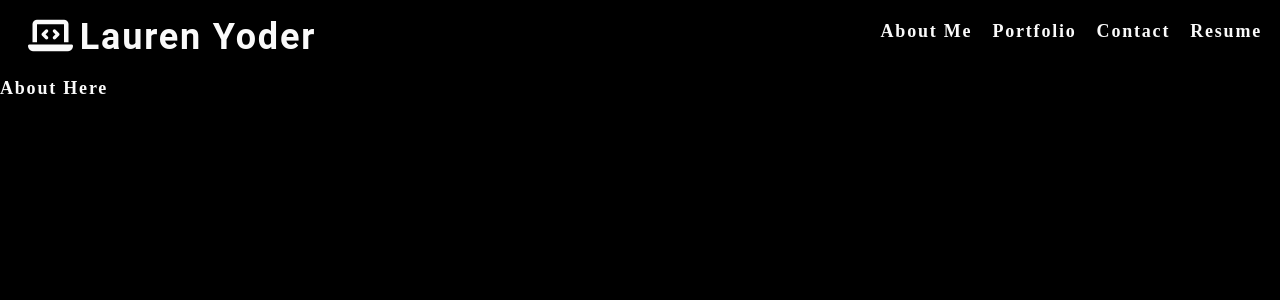
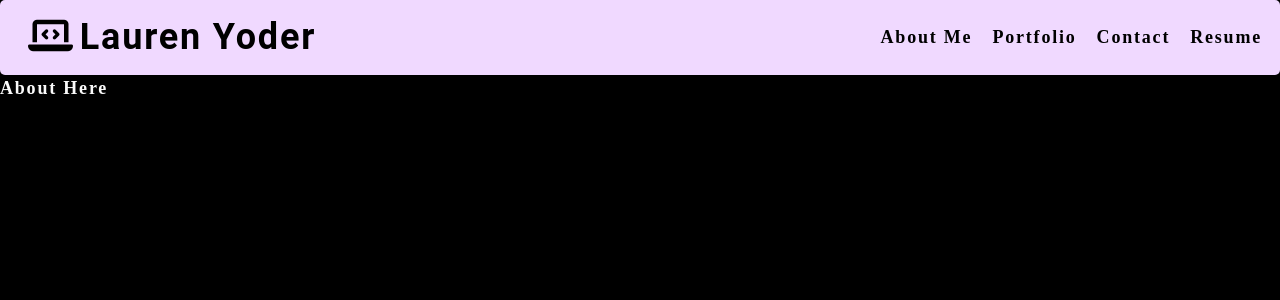
Before and after one commit to lrodenyoder/react-portfolio, a React (Create React App) app: page / in a window 1280 px wide. Shown: the top 300 px of the page. Built offline with nearby package versions, Linux system fonts and the light colour scheme.

Commit message:
finish styling header/nav

```diff
--- a/src/components/Nav.js
+++ b/src/components/Nav.js
@@ -8,7 +8,7 @@ function Nav({ currentPage, handlePageChange }) {
   return (
     <nav>
       <ul className="flex-row">
-        <li className="mx-1">
+        <li className="mx-1 nav-item">
           <a
             href="#about"
             onClick={() => handlePageChange("About")}
@@ -17,7 +17,7 @@ function Nav({ currentPage, handlePageChange }) {
             About Me
           </a>
         </li>
-        <li className="mx-1">
+        <li className="mx-1 nav-item">
           <a
             href="#portfolio"
             onClick={() => handlePageChange("Portfolio")}
@@ -26,7 +26,7 @@ function Nav({ currentPage, handlePageChange }) {
             Portfolio
           </a>
         </li>
-        <li className="mx-1">
+        <li className="mx-1 nav-item">
           <a
             href="#contact"
             onClick={() => handlePageChange("Contact")}
@@ -35,7 +35,7 @@ function Nav({ currentPage, handlePageChange }) {
             Contact
           </a>
         </li>
-        <li className="mx-1">
+        <li className="mx-1 nav-item">
           <a
             href="#resume"
             onClick={() => handlePageChange("Resume")}
--- a/src/components/PortfolioContainer.js
+++ b/src/components/PortfolioContainer.js
@@ -27,7 +27,7 @@ function PortfolioContainer() {
 
     return (
       <div>
-        <div className="flex-row px-1 space-between">
+        <div className="flex-row px-1 space-between align-center jumbotron">
           <Header />
           <Nav currentPage={currentPage} handlePageChange={handlePageChange} />
         </div>
--- a/src/index.css
+++ b/src/index.css
@@ -6,7 +6,7 @@ main {
 }
 :root {
   --primary: #8c54ff;
-  --secondary: #F3A847;
+  --lightPurple: #f0d9ff;
   --tertiary: #B12704;
   --light: #fafafa;
   --dark: #000000;
@@ -94,12 +94,18 @@ a:hover {
 }
 
 header {
-  background: var(--dark);
   margin: 10px;
 }
 
 header a {
-  color: var(--light);
+  color: var(--dark);
+  transition: 0.5s;
+}
+
+header a:hover {
+  color: var(--primary);
+  text-decoration: none;
+  transition: 0.5s;
 }
 
 button {
@@ -290,7 +296,7 @@ button {
 
 a {
 	border-radius: 5px;
-	color: var(--light);
+	color: var(--dark);
 	font-weight: 600;
 	padding: 2px 4px;
 	margin-left: -2px;
@@ -305,3 +311,16 @@ a {
 .icon-padding {
   padding-right: 5px;
 }
+
+nav li {
+  transition: 0.5s;
+}
+nav li :hover {
+  color: var(--primary);
+  transition: 0.5s;
+}
+
+.jumbotron {
+  background-color: var(--lightPurple);
+  border-radius: 5px;
+}
```
